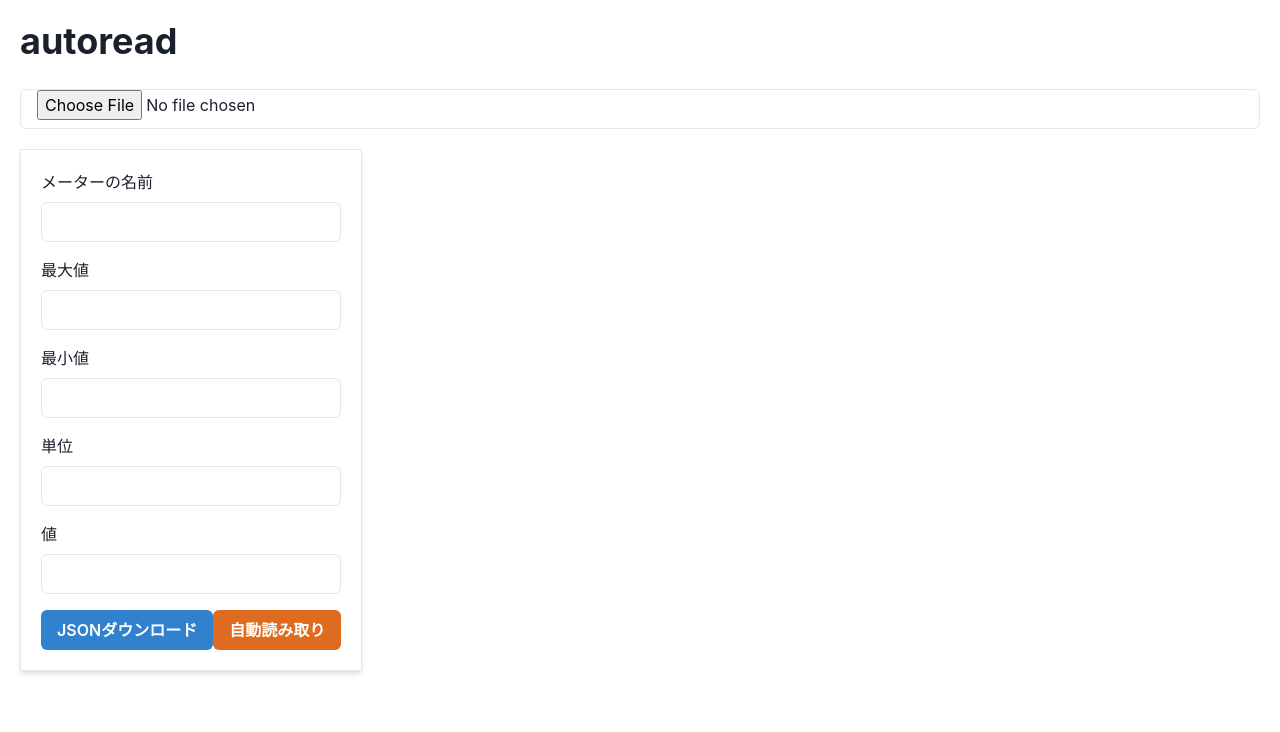
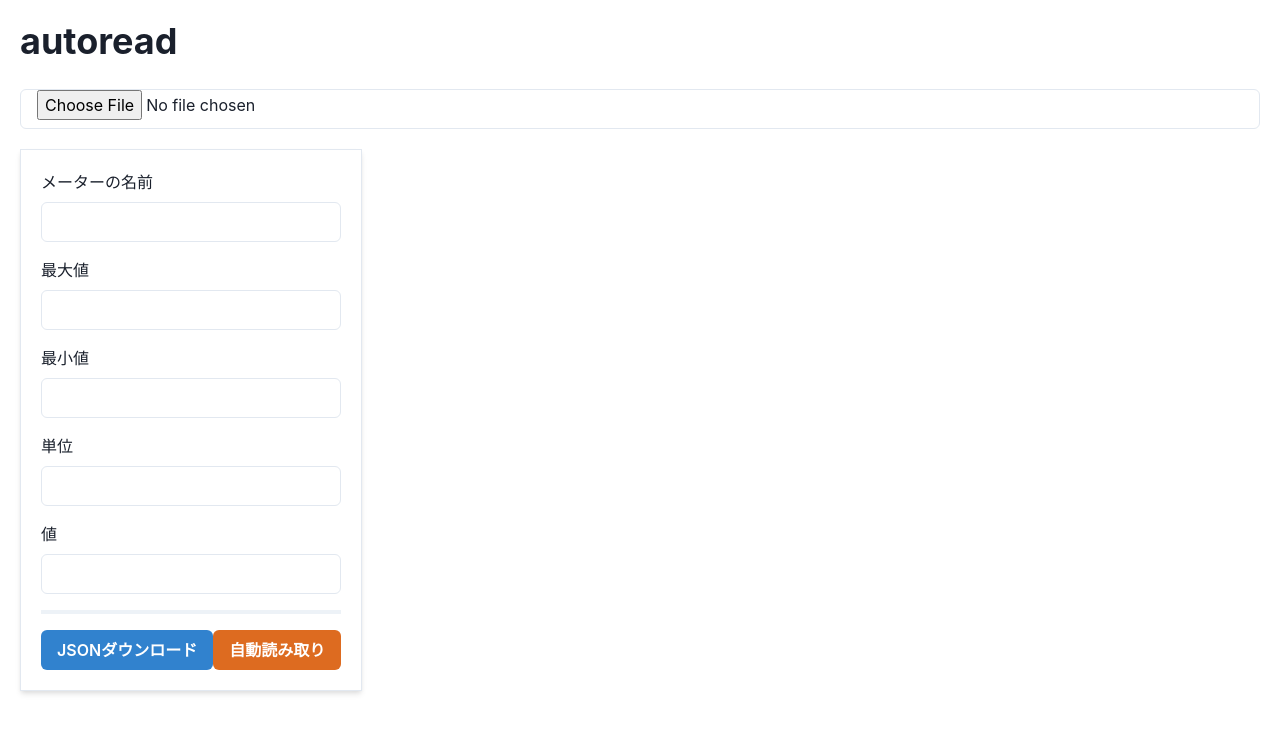
Before and after one commit to hiyorin350/auto_read, a React (Create React App) app: page / in a window 1280 px wide. Shown: the top 732 px of the page. Built offline with nearby package versions, Linux system fonts and the light colour scheme.

Commit message:
progress barを作成しました。

```diff
--- a/package.json
+++ b/package.json
@@ -10,6 +10,7 @@
     "@testing-library/jest-dom": "^5.17.0",
     "@testing-library/react": "^13.4.0",
     "@testing-library/user-event": "^13.5.0",
+    "axios": "^1.7.7",
     "chakra": "^0.0.3",
     "common": "^0.2.5",
     "debug": "^4.3.4",
--- a/src/FileUpload.jsx
+++ b/src/FileUpload.jsx
@@ -1,13 +1,28 @@
-import React, { useState } from 'react';
-import { ChakraProvider, Button, Heading, Box, Input, FormControl, FormLabel, VStack, HStack } from "@chakra-ui/react";
+import React, { useState } from "react";
+import {
+  ChakraProvider,
+  Button,
+  Heading,
+  Box,
+  Input,
+  FormControl,
+  FormLabel,
+  VStack,
+  HStack,
+  Progress,
+} from "@chakra-ui/react";
+import { motion } from "framer-motion";  // framer-motionのimport
 
 function App() {
   const [uploadedFile, setUploadedFile] = useState(null);
   const [file, setFile] = useState(null);
-  const [meterData, setMeterData] = useState({ maxValue: '', minValue: '' });
-  const [tempMaxValue, setTempMaxValue] = useState(''); // 一時的な最大値
-  const [tempMinValue, setTempMinValue] = useState(''); // 一時的な最小値
-  const [value, setValue] = useState(''); // "値" フィールドの状態を管理する
+  const [meterData, setMeterData] = useState({ maxValue: "", minValue: "" });
+  const [tempMaxValue, setTempMaxValue] = useState(""); // 一時的な最大値
+  const [tempMinValue, setTempMinValue] = useState(""); // 一時的な最小値
+  const [value, setValue] = useState(""); // "値" フィールドの状態を管理する
+  const [progress, setProgress] = useState(0); // プログレスバーの進行状況を管理
+  const [isUploading, setIsUploading] = useState(false); // アップロード中かどうかを管理
+  const [isIndeterminate, setIsIndeterminate] = useState(false); // アニメーション表示管理
 
   return (
     <ChakraProvider>
@@ -26,6 +41,12 @@ function App() {
             setTempMinValue={setTempMinValue}
             value={value} // "値" フィールドの値を渡す
             setValue={setValue} // "値" フィールドを更新するための関数を渡す
+            progress={progress} // プログレスバーの進行状況を渡す
+            setProgress={setProgress} // プログレスバーを更新する関数を渡す
+            isUploading={isUploading} // アップロード中の状態
+            setIsUploading={setIsUploading} // アップロード中の状態を管理
+            isIndeterminate={isIndeterminate} // プログレスバーのアニメーション状態
+            setIsIndeterminate={setIsIndeterminate} // アニメーション状態を管理
           />
         </VStack>
       </Box>
@@ -53,10 +74,27 @@ function FileUpload({ setUploadedFile, setFile }) {
   );
 }
 
-function ContentDisplay({ uploadedFile, file, meterData, setMeterData, tempMaxValue, setTempMaxValue, tempMinValue, setTempMinValue, value, setValue }) {
+function ContentDisplay({
+  uploadedFile,
+  file,
+  meterData,
+  setMeterData,
+  tempMaxValue,
+  setTempMaxValue,
+  tempMinValue,
+  setTempMinValue,
+  value,
+  setValue,
+  progress,
+  setProgress,
+  isUploading,
+  setIsUploading,
+  isIndeterminate,
+  setIsIndeterminate,
+}) {
   const handleAutoRead = async () => {
     if (!file) {
-      alert('ファイルを選択してください。');
+      alert("ファイルを選択してください。");
       return;
     }
 
@@ -64,41 +102,54 @@ function ContentDisplay({ uploadedFile, file, meterData, setMeterData, tempMaxVa
     setMeterData({ maxValue: tempMaxValue, minValue: tempMinValue });
 
     const formData = new FormData();
-    formData.append('file', file);
-    formData.append('maxValue', tempMaxValue); // maxValue をフォームデータに追加
-    formData.append('minValue', tempMinValue); // minValue をフォームデータに追加
+    formData.append("file", file);
+    formData.append("maxValue", tempMaxValue); // maxValue をフォームデータに追加
+    formData.append("minValue", tempMinValue); // minValue をフォームデータに追加
+
+    setIsUploading(true); // アップロード開始
+    setIsIndeterminate(true); // アニメーション開始
 
     try {
-      const response = await fetch('https://auto-read.onrender.com/upload', {
-        method: 'POST',
-        body: formData
+      const response = await fetch('http://localhost:3000/upload', {
+        method: "POST",
+        body: formData,
       });
 
       if (!response.ok) {
-        throw new Error('サーバーエラー');
+        throw new Error("サーバーエラー");
       }
 
       const result = await response.json(); // JSON形式でデータを受け取る
 
       const isNumeric = (value) => !isNaN(value) && !isNaN(parseFloat(value));
       setMeterData({
-        maxValue: isNumeric(result.End) ? result.End : '',
-        minValue: isNumeric(result.Start) ? result.Start : ''
+        maxValue: isNumeric(result.End) ? result.End : "",
+        minValue: isNumeric(result.Start) ? result.Start : "",
       });
 
       // "値" フィールドにサーバーから受け取った result_value を小数点以下3桁にして表示
       setValue(parseFloat(result.result_value).toFixed(3));
 
-      alert('ファイルアップロード成功');
+      alert("ファイルアップロード成功");
     } catch (error) {
-      console.error('アップロードエラー:', error);
-      alert('ファイルアップロード失敗。');
+      console.error("アップロードエラー:", error);
+      alert("ファイルアップロード失敗。");
+    } finally {
+      setIsUploading(false); // アップロード終了
+      setIsIndeterminate(false); // アニメーション終了
     }
   };
 
   return (
     <HStack align="start" spacing={10}>
       <ImageDisplay uploadedFile={uploadedFile} />
+
+      {/* メニュー部分にスライドアニメーションを追加 */}
+      <motion.div
+        initial={{ x: 0 }}  // 初期位置
+        animate={uploadedFile ? { x: 100 } : { x: 0 }}  // 写真がアップロードされたら右にスライド
+        transition={{ duration: 0.5 }}  // アニメーション時間
+      >
         <MeterForm
           handleAutoRead={handleAutoRead}
           tempMaxValue={tempMaxValue}
@@ -107,7 +158,11 @@ function ContentDisplay({ uploadedFile, file, meterData, setMeterData, tempMaxVa
           setTempMinValue={setTempMinValue}
           value={value} // "値" フィールドの値を渡す
           setValue={setValue} // "値" フィールドを更新するための関数を渡す
+          progress={progress} // プログレスバーの値を渡す
+          isUploading={isUploading} // アップロード中の状態
+          isIndeterminate={isIndeterminate} // プログレスバーのアニメーション状態
         />
+      </motion.div>
     </HStack>
   );
 }
@@ -117,13 +172,28 @@ function ImageDisplay({ uploadedFile }) {
     return null;
   }
   return (
-    <img src={uploadedFile} alt="アップロードされた画像" style={{ width: '500px', height: '500px', objectFit: 'cover' }} />
+    <img
+      src={uploadedFile}
+      alt="アップロードされた画像"
+      style={{ width: "500px", height: "500px", objectFit: "cover" }}
+    />
   );
 }
 
-function MeterForm({ handleAutoRead, tempMaxValue, setTempMaxValue, tempMinValue, setTempMinValue, value, setValue }) {
-  const [meterName, setMeterName] = useState('');
-  const [unit, setUnit] = useState('');
+function MeterForm({
+  handleAutoRead,
+  tempMaxValue,
+  setTempMaxValue,
+  tempMinValue,
+  setTempMinValue,
+  value,
+  setValue,
+  progress,
+  isUploading,
+  isIndeterminate,
+}) {
+  const [meterName, setMeterName] = useState("");
+  const [unit, setUnit] = useState("");
 
   const handleDownload = () => {
     const data = {
@@ -133,11 +203,13 @@ function MeterForm({ handleAutoRead, tempMaxValue, setTempMaxValue, tempMinValue
       unit,
       value,
     };
-    const blob = new Blob([JSON.stringify(data, null, 2)], { type: 'application/json' });
+    const blob = new Blob([JSON.stringify(data, null, 2)], {
+      type: "application/json",
+    });
     const url = URL.createObjectURL(blob);
-    const a = document.createElement('a');
+    const a = document.createElement("a");
     a.href = url;
-    a.download = 'meterData.json';
+    a.download = "meterData.json";
     document.body.appendChild(a);
     a.click();
     document.body.removeChild(a);
@@ -147,7 +219,11 @@ function MeterForm({ handleAutoRead, tempMaxValue, setTempMaxValue, tempMinValue
     <Box p={5} shadow="md" borderWidth="1px">
       <FormControl mb={4}>
         <FormLabel>メーターの名前</FormLabel>
-        <Input type="text" value={meterName} onChange={(e) => setMeterName(e.target.value)} />
+        <Input
+          type="text"
+          value={meterName}
+          onChange={(e) => setMeterName(e.target.value)}
+        />
       </FormControl>
       <FormControl mb={4}>
         <FormLabel>最大値</FormLabel>
@@ -167,17 +243,33 @@ function MeterForm({ handleAutoRead, tempMaxValue, setTempMaxValue, tempMinValue
       </FormControl>
       <FormControl mb={4}>
         <FormLabel>単位</FormLabel>
-        <Input type="text" value={unit} onChange={(e) => setUnit(e.target.value)} />
+        <Input
+          type="text"
+          value={unit}
+          onChange={(e) => setUnit(e.target.value)}
+        />
       </FormControl>
       <FormControl mb={4}>
         <FormLabel>値</FormLabel>
-        <Input type="text" value={value} onChange={(e) => setValue(e.target.value)} />
+        <Input
+          type="text"
+          value={value}
+          onChange={(e) => setValue(e.target.value)}
+        />
       </FormControl>
+
+      {/* プログレスバー */}
+      <Progress size="xs" isIndeterminate={isIndeterminate} mb={4} />
+
       <Button colorScheme="blue" onClick={handleDownload}>
         JSONダウンロード
       </Button>
-      <Button colorScheme="orange" onClick={handleAutoRead}>
-        自動読み取り
+      <Button
+        colorScheme="orange"
+        onClick={handleAutoRead}
+        isDisabled={isUploading}
+      >
+        {isUploading ? "アップロード中..." : "自動読み取り"}
       </Button>
     </Box>
   );
```
Also changed, not shown: 4 other files (tests, documents, lock files or other folders). Lines whose indentation alone changed are shown as unchanged.
